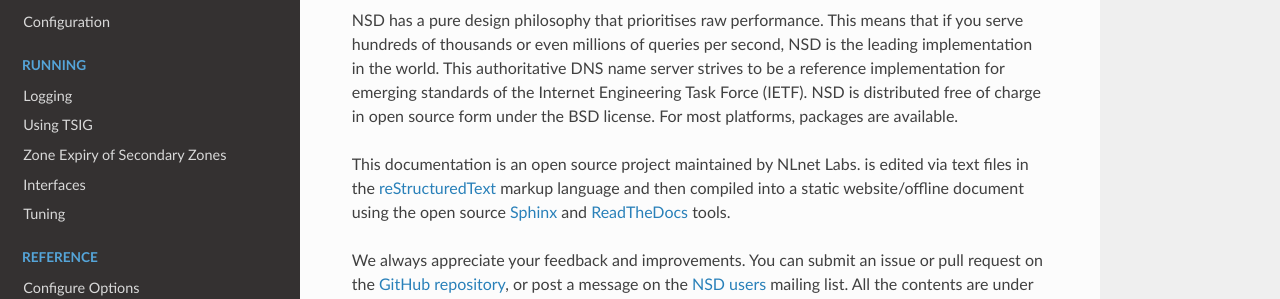
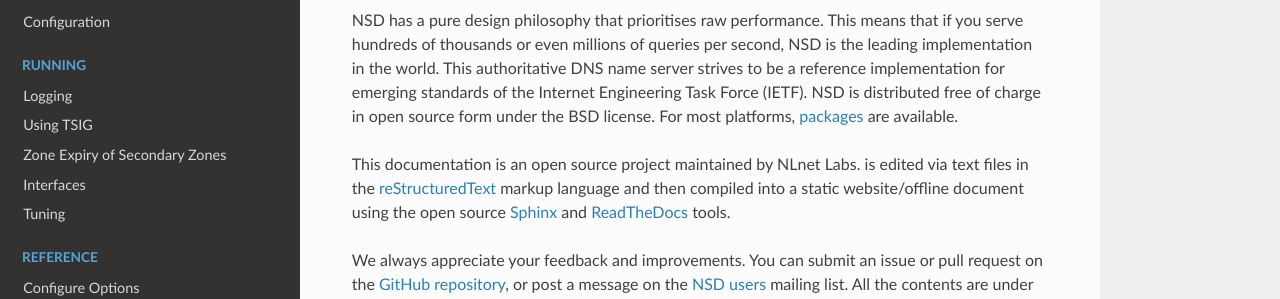
Before and after one commit to NLnetLabs/nsd-manual, a Sphinx documentation site: the page built from source/index.rst, in a window 1280 px wide and 900 px high. Shown: the part 247-546 px from the top of the window. Built offline with Sphinx 7.4.7 and the Read the Docs theme 2.0.0, drawn with Linux system fonts in a browser that asks for light colours; part of the change alters nothing that is shown.

```diff
--- a/source/index.rst
+++ b/source/index.rst
@@ -13,8 +13,8 @@ that if you serve hundreds of thousands or even millions of queries per second,
 NSD is the leading implementation in the world. This authoritative DNS name
 server strives to be a reference implementation for emerging standards of the
 Internet Engineering Task Force (IETF). NSD is distributed free of charge in
-open source form under the BSD license. For most platforms, packages are
-available.
+open source form under the BSD license. For most platforms, `packages
+<https://repology.org/project/nsd/versions>`_ are available.
 
 This documentation is an open source project maintained by NLnet Labs. is edited
 via text files in the `reStructuredText
```
